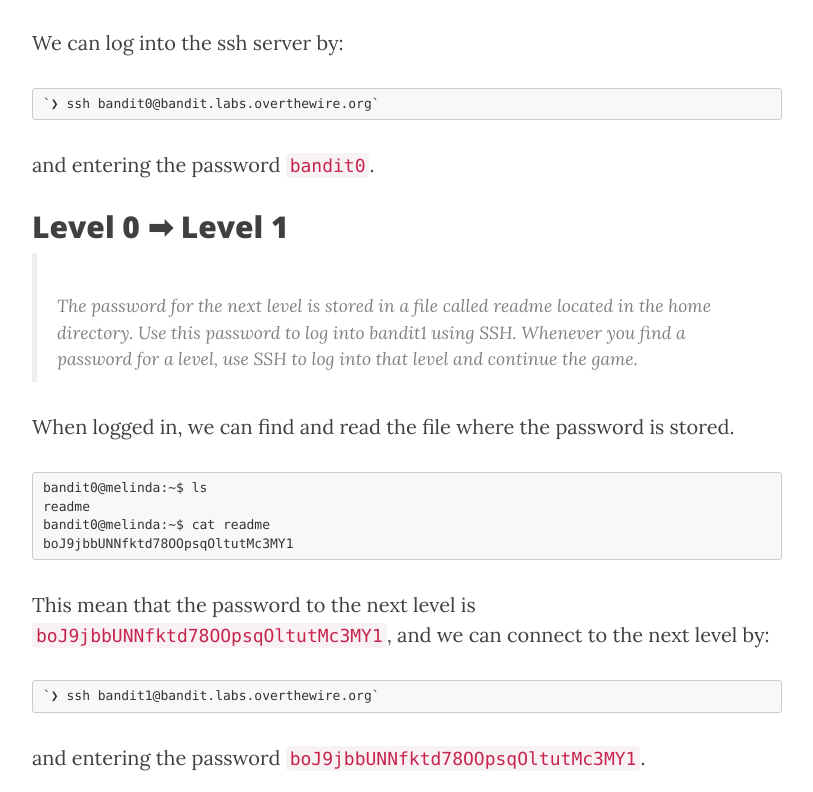
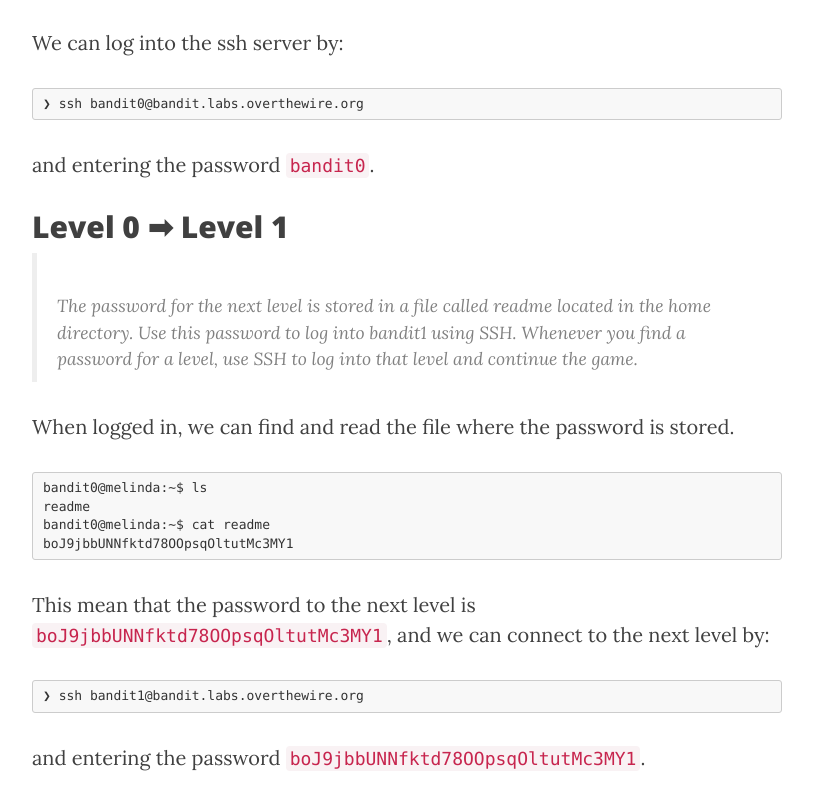
Before and after one commit to NikolaiMagnussen/NikolaiMagnussen.github.io, a Jekyll site: the page built from _posts/2017-01-11-OverTheWire-Bandit.md, in a window 1280 px wide and 1400 px high, scrolled down 946 px. Shown: the part 164-956 px from the top of the window, without its empty margins (233-1046 px from the left). Built offline with Jekyll 4.4.1, drawn with Linux system fonts in a browser that asks for light colours; nearby versions of some CDN libraries.

Commit message:
Fixed a small formatting error.

```diff
--- a/_posts/2017-01-11-OverTheWire-Bandit.md
+++ b/_posts/2017-01-11-OverTheWire-Bandit.md
@@ -25,7 +25,7 @@
 
 We can log into the ssh server by:
 
-	`❯ ssh bandit0@bandit.labs.overthewire.org`
+	❯ ssh bandit0@bandit.labs.overthewire.org
 
 and entering the password `bandit0`.
 
@@ -41,7 +41,7 @@
 
 This mean that the password to the next level is `boJ9jbbUNNfktd78OOpsqOltutMc3MY1`, and we can connect to the next level by:
 
-	`❯ ssh bandit1@bandit.labs.overthewire.org`
+	❯ ssh bandit1@bandit.labs.overthewire.org
 
 and entering the password `boJ9jbbUNNfktd78OOpsqOltutMc3MY1`.
 
```
